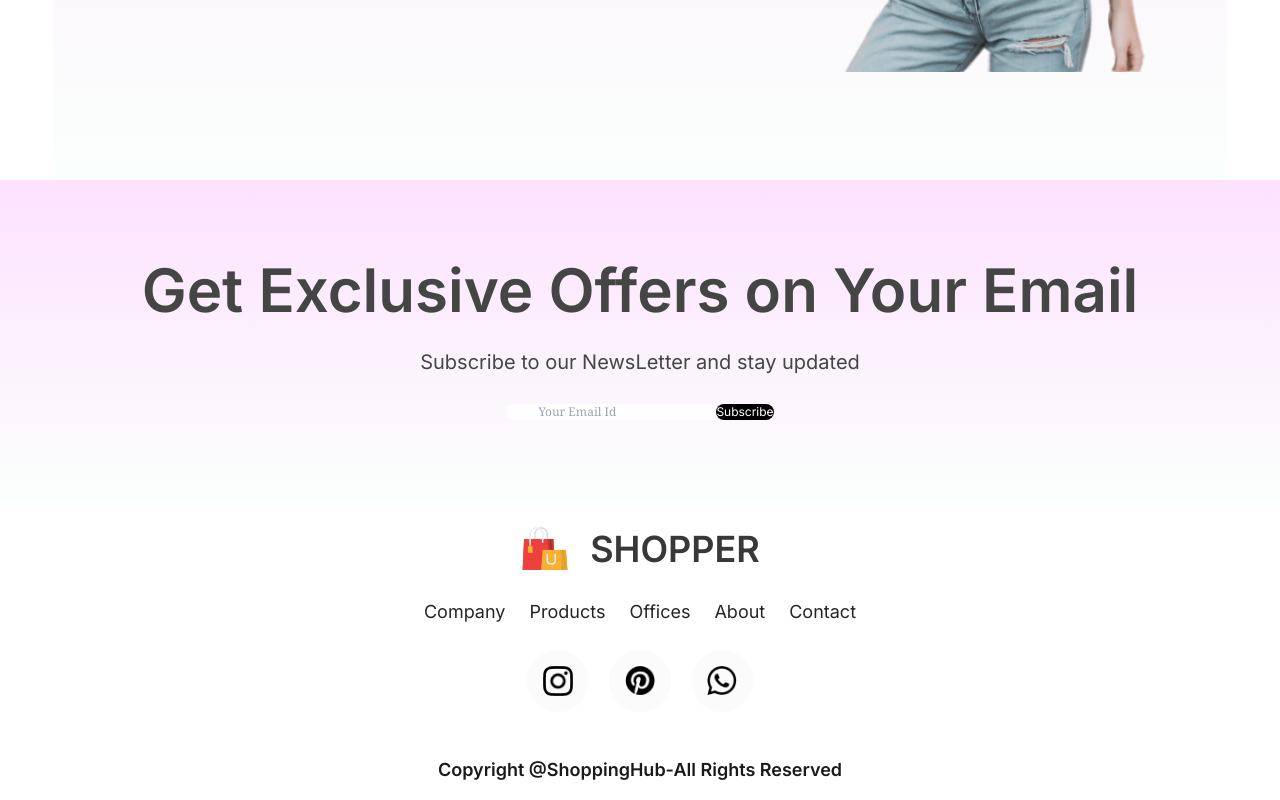
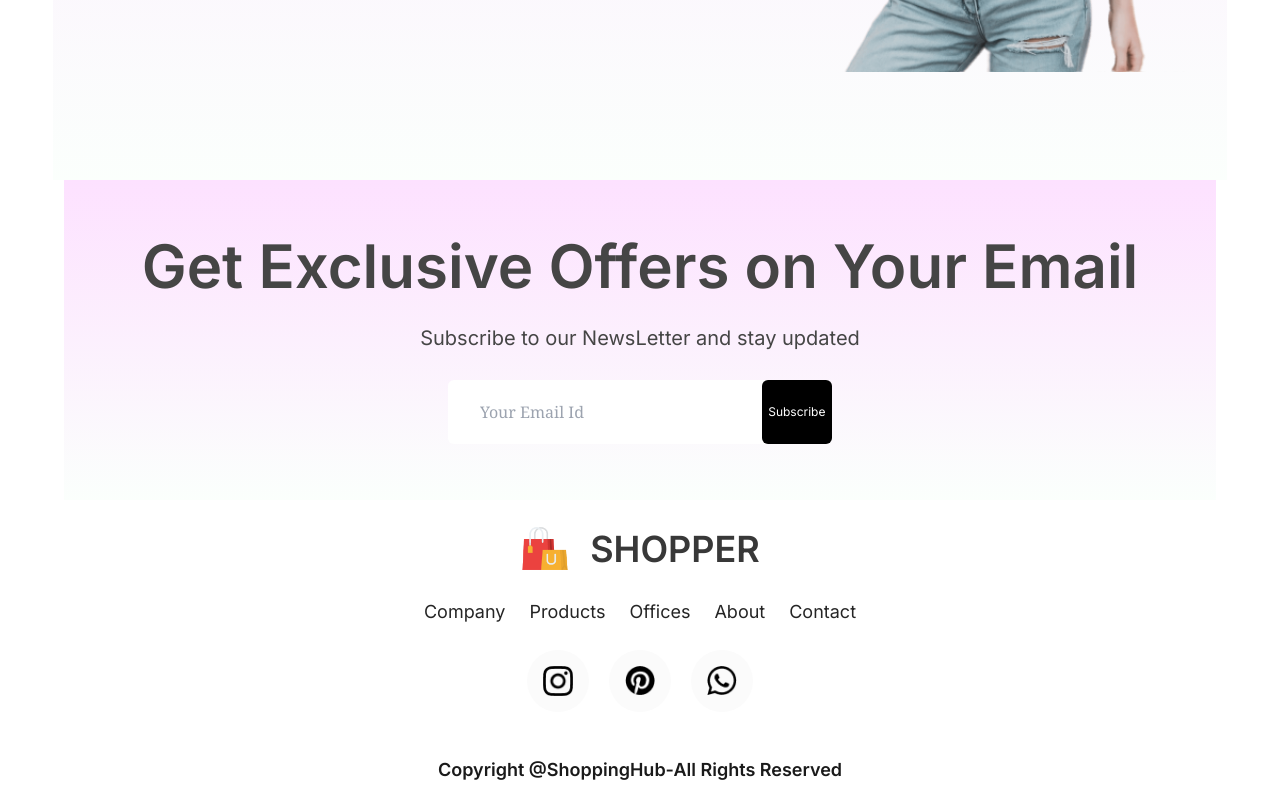
Before and after one commit to Programmers-986/E-commerce-website, a Next.js app: page / in a window 1280 px wide. Shown: the part 1488-2288 px from the top of the page. Built offline with nearby package versions, Linux system fonts and the light colour scheme.

Commit message:
Updation

```diff
--- a/src/app/Components/Pages/NewsLetter.tsx
+++ b/src/app/Components/Pages/NewsLetter.tsx
@@ -3,20 +3,16 @@ import React from "react";
 const NewsLetter = () => {
     return(
       <>
-      <div className="w-65% h-[40vh] flex flex-col items-center justify-center m-auto pt-0 pb-0 pl-140 pl-140 mb-150 bg-gradient-to-b from-[#fde1ff] to-[#e1ffea22] gap-7">
+      <div className="w-11/12 max-w-6xl mx-auto h-[40vh] flex flex-col items-center justify-center m-auto pt-0 pb-0 pl-140 pl-140 mb-150 bg-gradient-to-b from-[#fde1ff] to-[#e1ffea22] gap-7">
         <h1 className="text-[#454545] text-6xl font-semibold"> Get Exclusive Offers on Your Email </h1>
         <p className="text-[#454545] text-xl"> Subscribe to our NewsLetter and stay updated</p>
-        <div className="flex items-center justify-between bg-white w-730 h-70 rounded-full border-1 border-[#e3e3e3]">
-            <input type="email" placeholder="Your Email Id" className="w-500 ml-8 border-none outline-none text-[#616161] font-serif text-xs" />
-            <button className="w-210 h-70 rounded-full bg-black text-white text-xs cursor-pointer"> Subscribe </button>
-
+        <div className="flex items-center justify-between bg-white w-96 h-16 rounded-md border-1 border-[#e3e3e3]">
+            <input type="email" placeholder="Your Email Id" className="w-full ml-8 border-none outline-none text-[#616161] font-serif text-base" />
+            <button className="w-1/4 h-full rounded-md bg-black text-white text-xs cursor-pointer"> Subscribe </button>
         </div>
-
       </div>
-
-
       </>
-
     );
 }
+
 export default NewsLetter;
```
